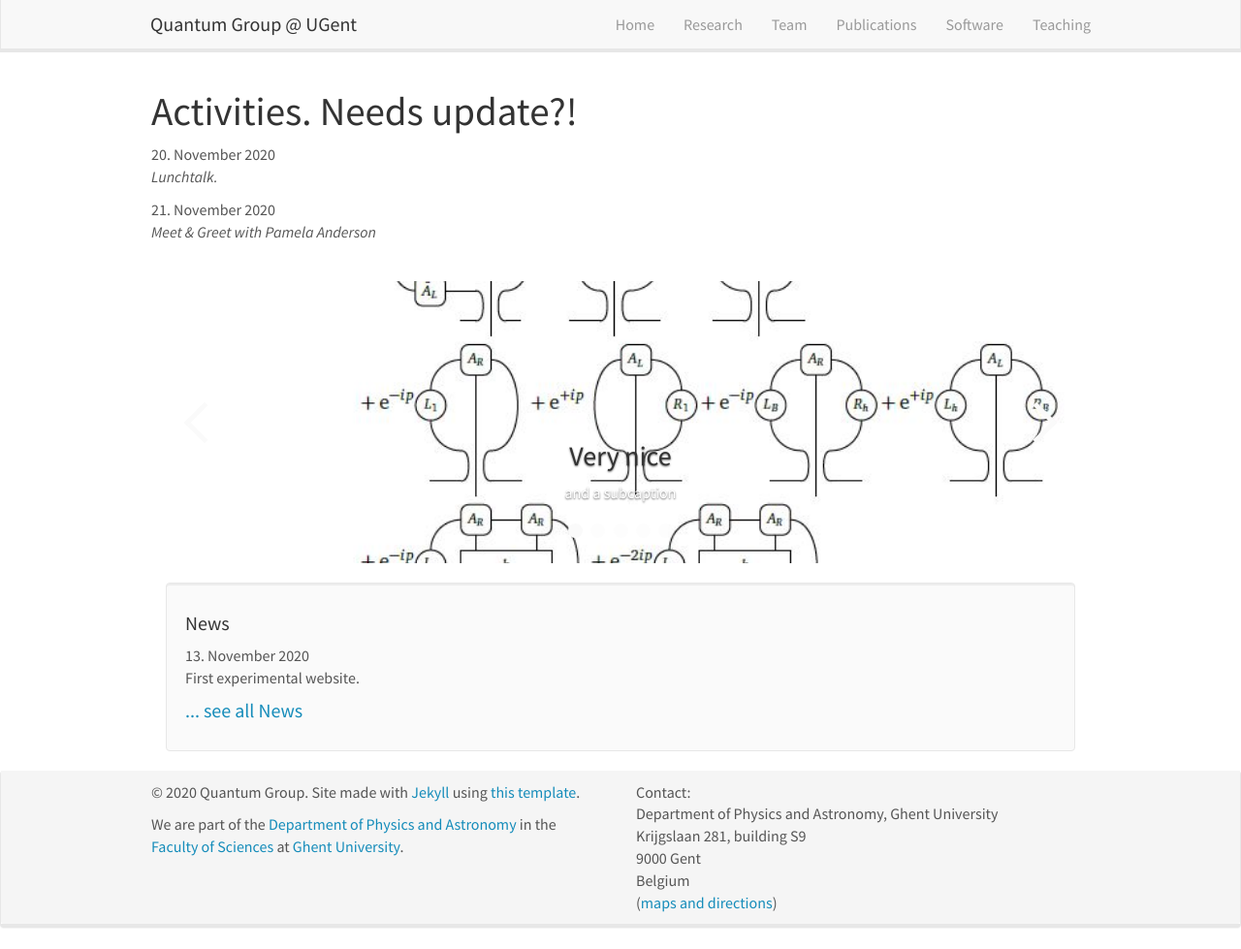
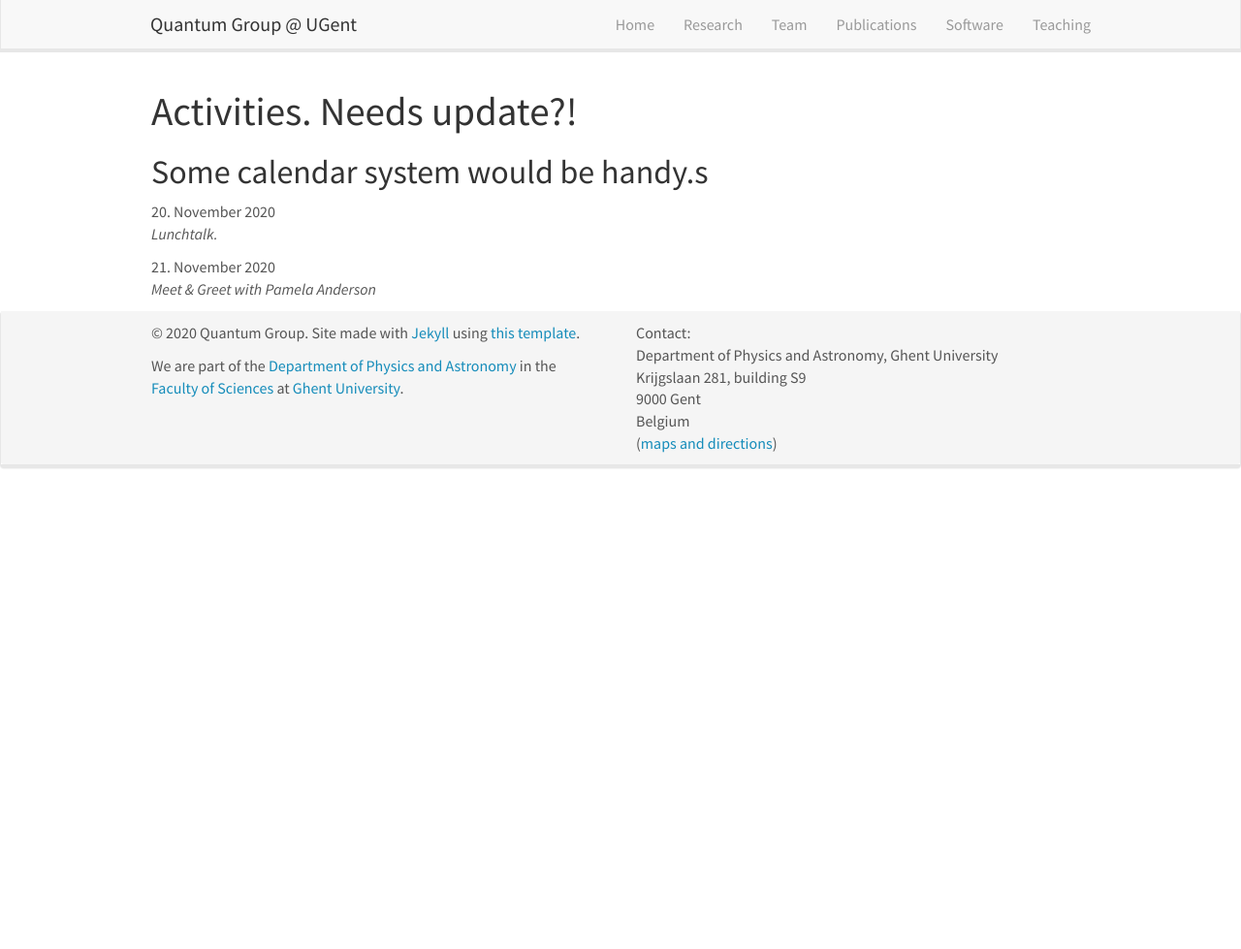
Before and after one commit to quantumghent/quantumghent.github.io, a Jekyll site: the page built from _pages/activities.md, in a window 1280 px wide and 979 px high. Shown: the whole window at 97% size. Built offline with Jekyll 4.4.1, drawn with Linux system fonts in a browser that asks for light colours; nearby versions of some CDN libraries.

Commit message:
activity cleared

```diff
--- a/_layouts/activitieslay.html
+++ b/_layouts/activitieslay.html
@@ -3,13 +3,8 @@ layout: default
 ---
 <div id="textid" class="col-sm-12">
   {{ content }}
+</div>
 
-{% include carousel.html height="30" unit="%" duration="10" %}
-</div>
-</div>
-<div id="newsid" class="col-sm-12" >
-{% include news.html %}
-</div>
 {% comment %}
 {% info at https://jekyllcodex.org/without-plugin/slider/ %}
 {% endcomment %}
--- a/_pages/activities.md
+++ b/_pages/activities.md
@@ -7,6 +7,7 @@ permalink: /activities.html
 ---
 
 # Activities. Needs update?!
+## Some calendar system would be handy.s
 
 {% for activity in site.data.activities %}
 <p>{{ activity.date }} <br>
```
